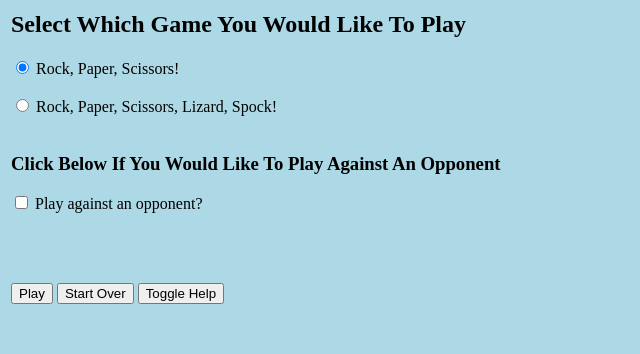
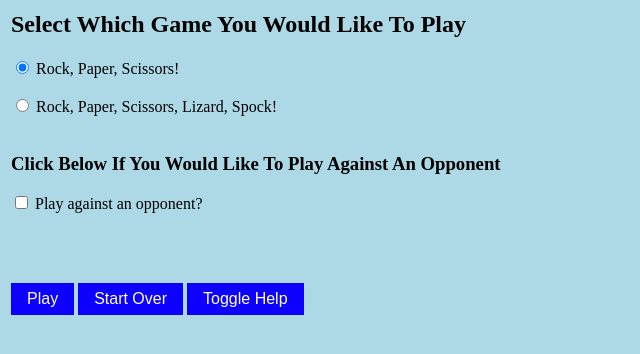
Before and after one commit to comp426-2023-spring/e02-mraymer45, a website: page public/index.html in a window 1280 px wide. Shown: the whole page, without its empty margins (0-640 px from the left). Drawn offline with Linux system fonts and the light colour scheme.

Commit message:
Change color and padding of buttons

```diff
--- a/public/styles.css
+++ b/public/styles.css
@@ -19,11 +19,11 @@ img.shot {
     width: 300px;
 }
 
-.button {
-    background-color: #4CAF50; /* Green */
+button {
+    background-color: #0d00ff; /* Green */
     border: none;
     color: white;
-    padding: 15px 32px;
+    padding: 7px 16px;
     text-align: center;
     text-decoration: none;
     display: inline-block;
```
